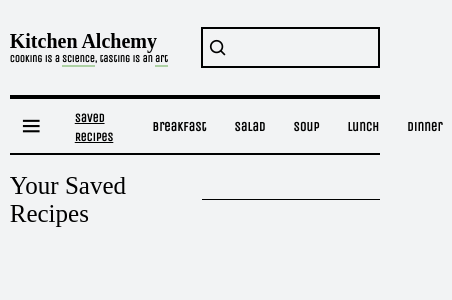
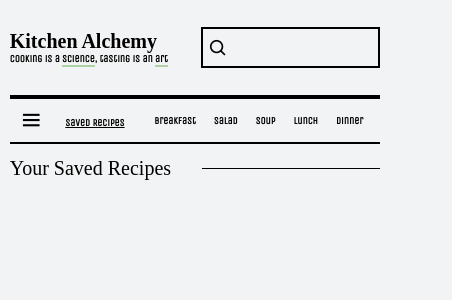
Before and after one commit to Carring10/kitchen-alchemy, a React (Vite) app: page /saved-recipes in a window 390 px wide. Shown: the top 300 px of the page, 452 px wide, since content can reach past the window. Built offline with nearby package versions, Linux system fonts and the light colour scheme; a web font is replaced by a local one.

Commit message:
media queries for saved recipes

```diff
--- a/src/index.css
+++ b/src/index.css
@@ -269,9 +269,18 @@ body {
     padding: 5px 10px;
   }
 
+  .saved-recipes-img-container {
+    margin: 5px !important;
+  }
+
   .saved-recipe-list-img {
-    width: 450px;
-    height: 300px;
+    width: 450px !important;
+    height: 300px !important;
+  }
+
+  .saved-recipe-name {
+    font-size: 20px;
+    left: 1px;
   }
 
   .saved-recipe-link-container {
@@ -295,17 +304,13 @@ body {
   }
 }
 
-@media (max-width: 540px) {
+@media (max-width: 560px) {
   #browse-meal {
     display: none;
   }
 
-  .filter-contents {
-    gap: 30px;
-  }
-
   .meal-tags {
-    gap: 10px;
+    gap: 0px;
   }
 
   .recipe-link {
@@ -325,10 +330,6 @@ body {
 }
 
 @media (max-width: 540px) {
-  .meal-tags {
-    gap: 20px;
-  }
-
   .recipe-link {
     width: 419px;
     height: 280px;
@@ -342,6 +343,30 @@ body {
   .recipe-list-img {
     width: 419px;
     height: 280px;
+  }
+}
+
+@media (max-width: 540px) {
+  .filter-contents {
+    gap: 0px;
+  }
+
+  .saved-recipe-title {
+    font-size: 20px;
+  }
+
+  .saved-recipe-link-container {
+    width: 405px;
+    height: 270px;
+  }
+
+  .saved-recipes-img-container {
+    margin: 5px !important;
+  }
+
+  .saved-recipe-list-img {
+    width: 405px !important;
+    height: 270px !important;
   }
 }
 
@@ -362,8 +387,12 @@ body {
     font-size: 25px;
   }
 
-  .meal-tags {
-    gap: 10px;
+  .saved-recipes {
+    font-size: 10px;
+  }
+
+  .filter-contents a {
+    font-size: 10px;
   }
 
   .meal-tags a {
@@ -389,6 +418,20 @@ body {
     width: 377px;
     height: 252px;
   }
+
+  .saved-recipe-link-container {
+    width: 365px;
+    height: 243px;
+  }
+
+  .saved-recipe-name {
+    font-size: 15px;
+  }
+
+  .saved-recipe-list-img {
+    width: 365px !important;
+    height: 243px !important;
+  }
 }
 
 @media (max-width: 400px) {
@@ -410,6 +453,22 @@ body {
     width: 339px;
     height: 227px;
   }
+
+  .saved-recipe-link-container {
+    width: 329px;
+    height: 219px;
+  }
+
+  .saved-recipe-list-img {
+    width: 329px !important;
+    height: 219px !important;
+  }
+
+  .delete-recipe {
+    font-size: 20px !important;
+    width: 50px !important;
+    height: 35px !important;
+  }
 }
 
 @media (max-width: 380px) {
@@ -428,14 +487,6 @@ body {
 
   .input-container {
     width: 100%;
-  }
-
-  .filter-contents {
-    gap: 5px;
-  }
-
-  .meal-tags {
-    gap: 5px;
   }
 
   .dropdown-menu {
```
